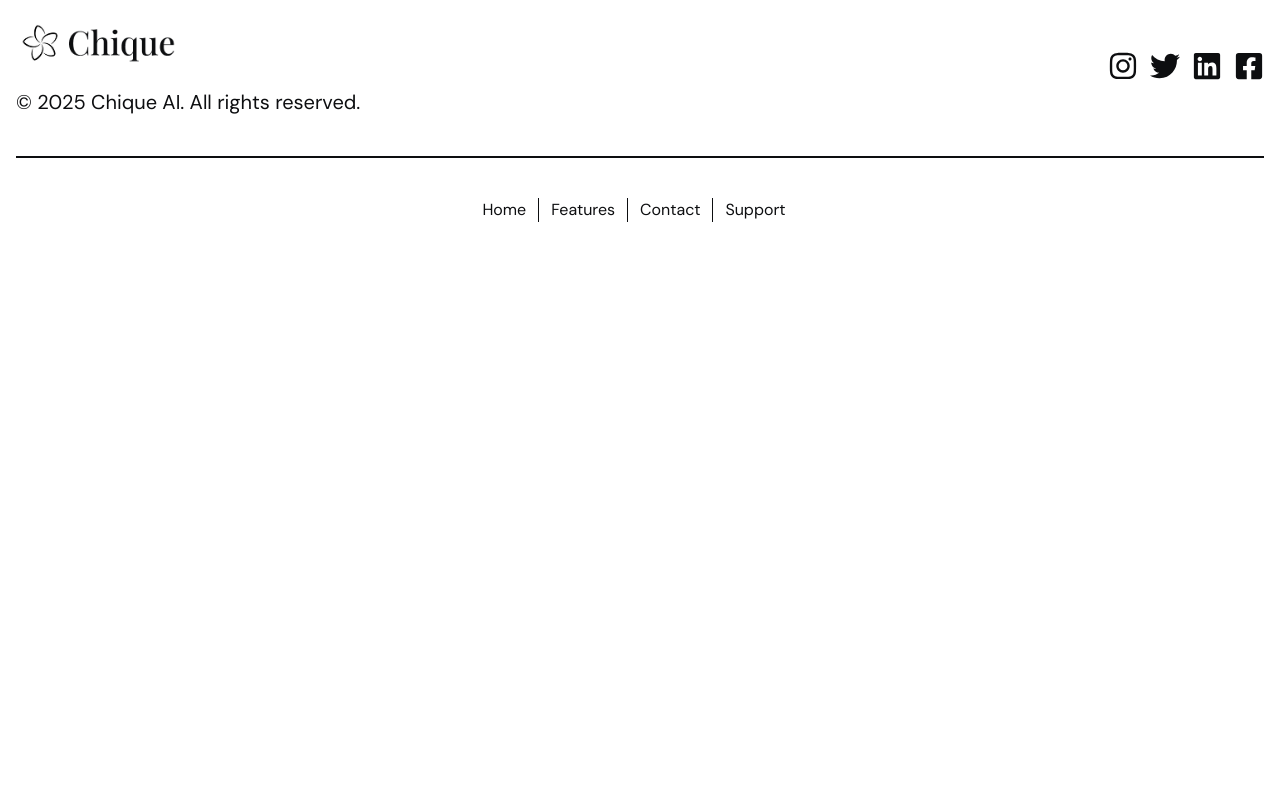
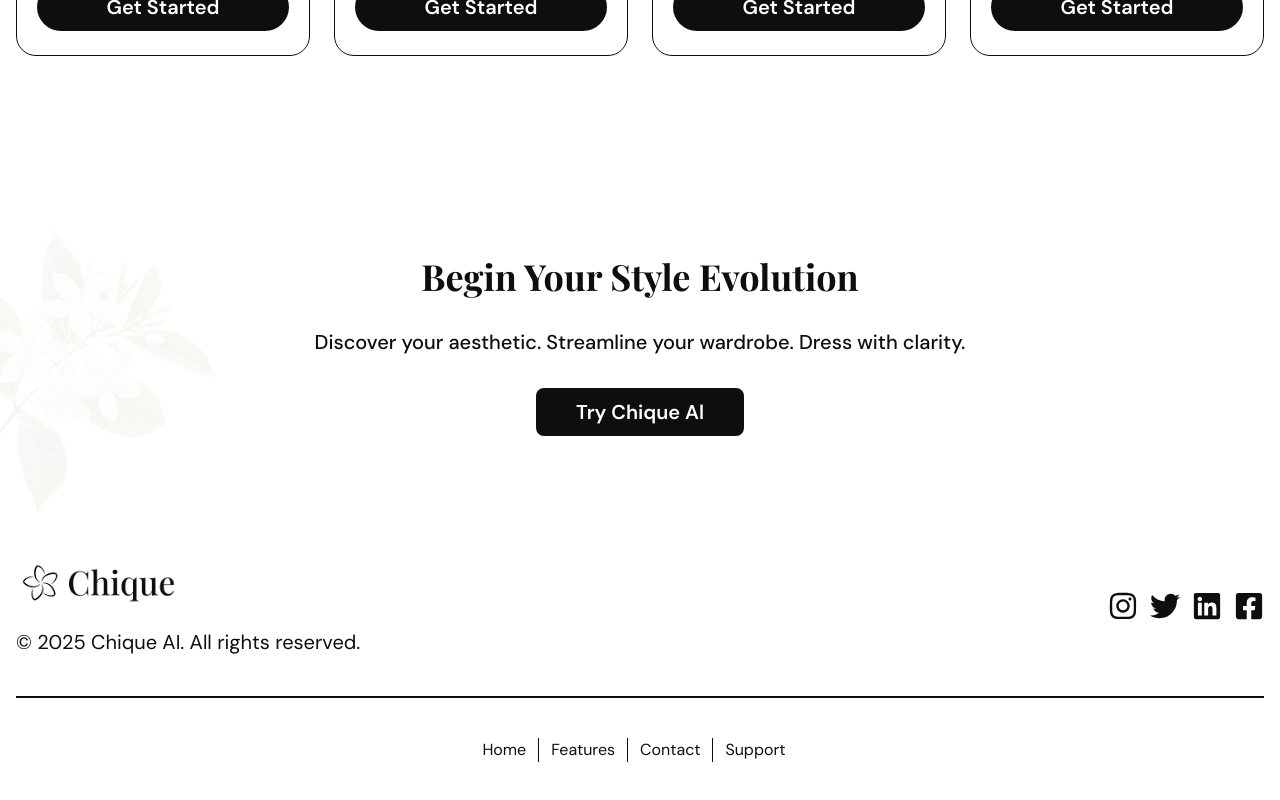
Before and after one commit to Webgenius0/chique, a Next.js app: page / in a window 1280 px wide. Shown: the part 2856-3656 px from the top of the page. Before the commit the page ends 3118 px from the top, so only its background shows below. Built offline with nearby package versions, Linux system fonts and the light colour scheme; a web font is replaced by a local one; what @ant-design/nextjs-registry would draw is missing.

Commit message:
Home page repsonsive

```diff
--- a/app/(site)/page.js
+++ b/app/(site)/page.js
@@ -12,13 +12,13 @@ export const metadata = {
 };
 const Home = () => {
   return (
-    <div className="w-full">
+    <div className="w-full flex flex-col gap-10">
       <Hero />
       <ChiqueAI />
       <WhyCreated />
       <About />
       <Price />
-      {/* <Evolution /> */}
+      <Evolution />
     </div>
   );
 };
--- a/components/common/CommonTitle.jsx
+++ b/components/common/CommonTitle.jsx
@@ -4,7 +4,7 @@ const CommonTitle = ({ text = "", className }) => {
   return (
     <h3
       className={cn(
-        "xl:text-[56px] md:text-4xl sm:text-3xl xs:text-2xl text-xl font-semibold text-start text-primary-dark",
+        "xl:text-[56px] md:text-4xl sm:text-3xl text-2xl font-semibold text-start text-primary-dark",
         className
       )}
     >
--- a/components/home/Evolution.jsx
+++ b/components/home/Evolution.jsx
@@ -8,7 +8,7 @@ import Image from "next/image";
 const Evolution = () => {
   return (
     <div className="w-full relative">
-      <div className="max-w-4xl mx-auto flex flex-col justify-center items-center gap-8 py-20">
+      <div className="max-w-4xl mx-auto flex flex-col justify-center items-center sm:gap-8 3xs:gap-5 gap-3 md:py-20 xs:py-16 py-10">
         {/* left side layer Flower Image with Animation */}
         <motion.div
           initial={{
@@ -19,7 +19,7 @@ const Evolution = () => {
           }}
           animate={{ x: 0, opacity: 1, rotateX: 0 }}
           transition={{ duration: 1.4, ease: "easeOut" }}
-          className="absolute left-0 bottom-0 w-[300px] md:w-[400px] lg:w-[250px]"
+          className="absolute left-0 bottom-0 w-[250px]"
         >
           <Image
             src={layer_image}
@@ -32,7 +32,7 @@ const Evolution = () => {
           text="Begin Your Style Evolution"
           className={"!font-bold !font-secondary"}
         />
-        <p className="md:text-xl text-sm text-center font-medium font-primary text-primary-dark px-4">
+        <p className="sm:text-xl text-lg text-center font-medium font-primary text-primary-dark px-4">
           Discover your aesthetic. Streamline your wardrobe. Dress with clarity.
         </p>
         <CommonBtn
--- a/components/home/Hero.jsx
+++ b/components/home/Hero.jsx
@@ -64,7 +64,7 @@ const Hero = () => {
           text="Your Personal Style Assistant"
           className="!text-start font-secondary !font-semibold "
         />
-        <p className="sm:text-xl xs:text-lg text-base font-primary text-primary-dark font-normal text-start">
+        <p className="sm:text-xl xs:text-lg text-base font-primary text-primary-dark font-normal text-start xs:mt-0 mt-2">
           Discover your unique style, organize your wardrobe, and get
           personalized fashion advice with Chique Al.
         </p>
```
